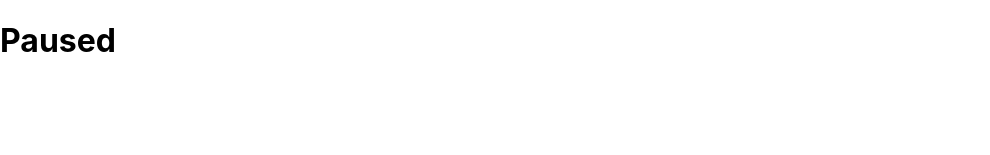
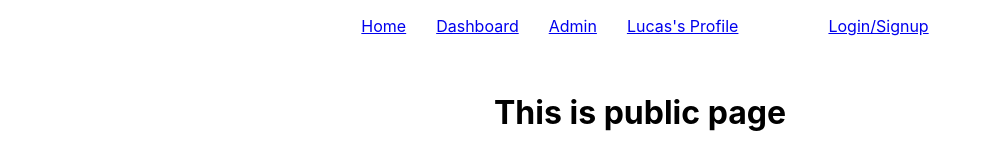
Before and after one commit to andrewlin618/mern-session, a React (Create React App) app in the folder client/: page / in a window 1280 px wide. Shown: the top 155 px of the page, without its empty margins (0-990 px from the left). Built offline with nearby package versions, Linux system fonts and the light colour scheme.

Commit message:
try src file

```diff
--- a/client/src/index.js
+++ b/client/src/index.js
@@ -1,11 +1,11 @@
 import React from 'react';
 import ReactDOM from 'react-dom';
-// import App from './App';
+import App from './App';
 import './index.css';
 
 ReactDOM.render(
   <React.StrictMode>
-    <h1>Paused</h1>
+    <App />
   </React.StrictMode>,
   document.getElementById('root')
 );
```
